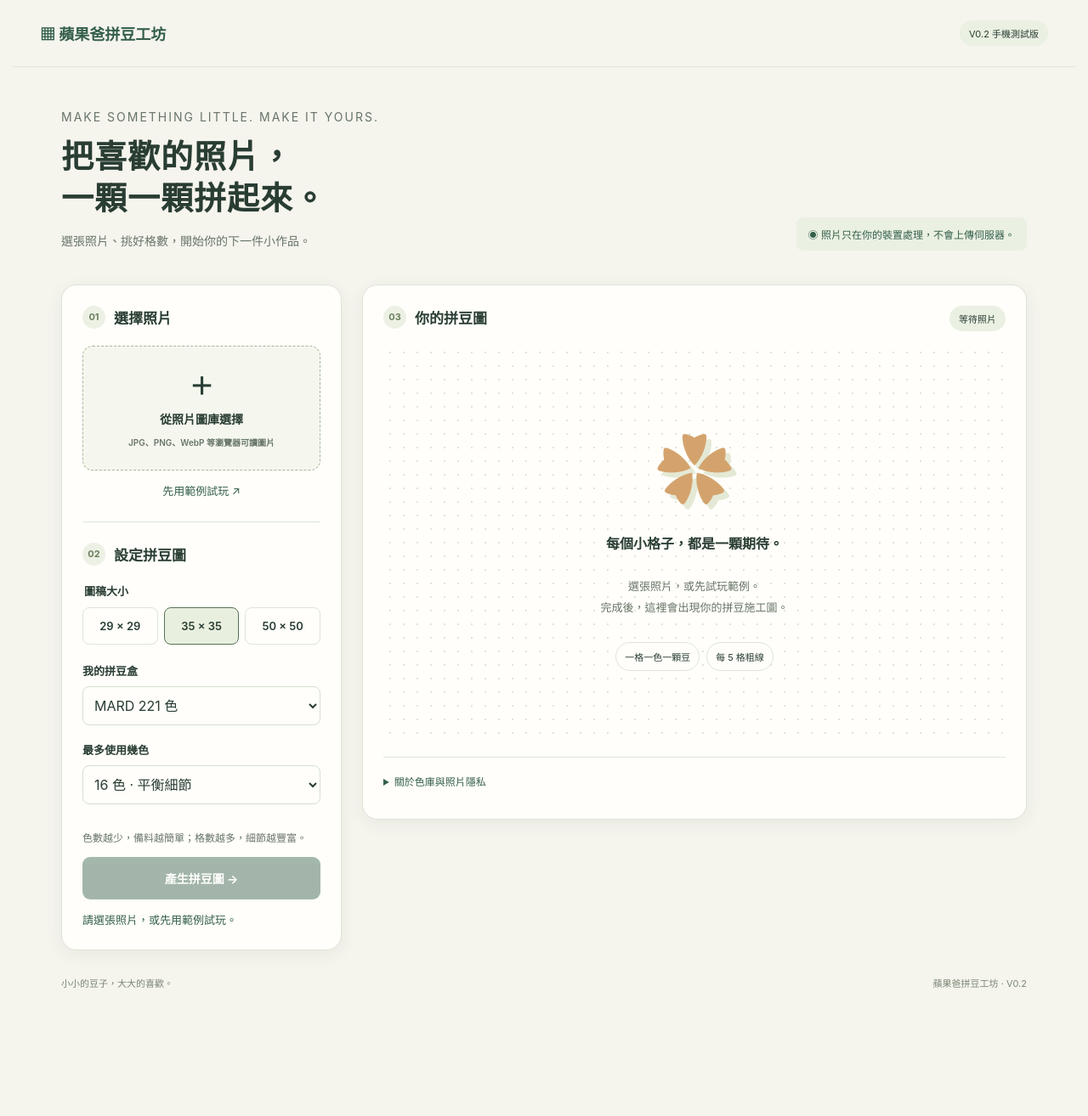
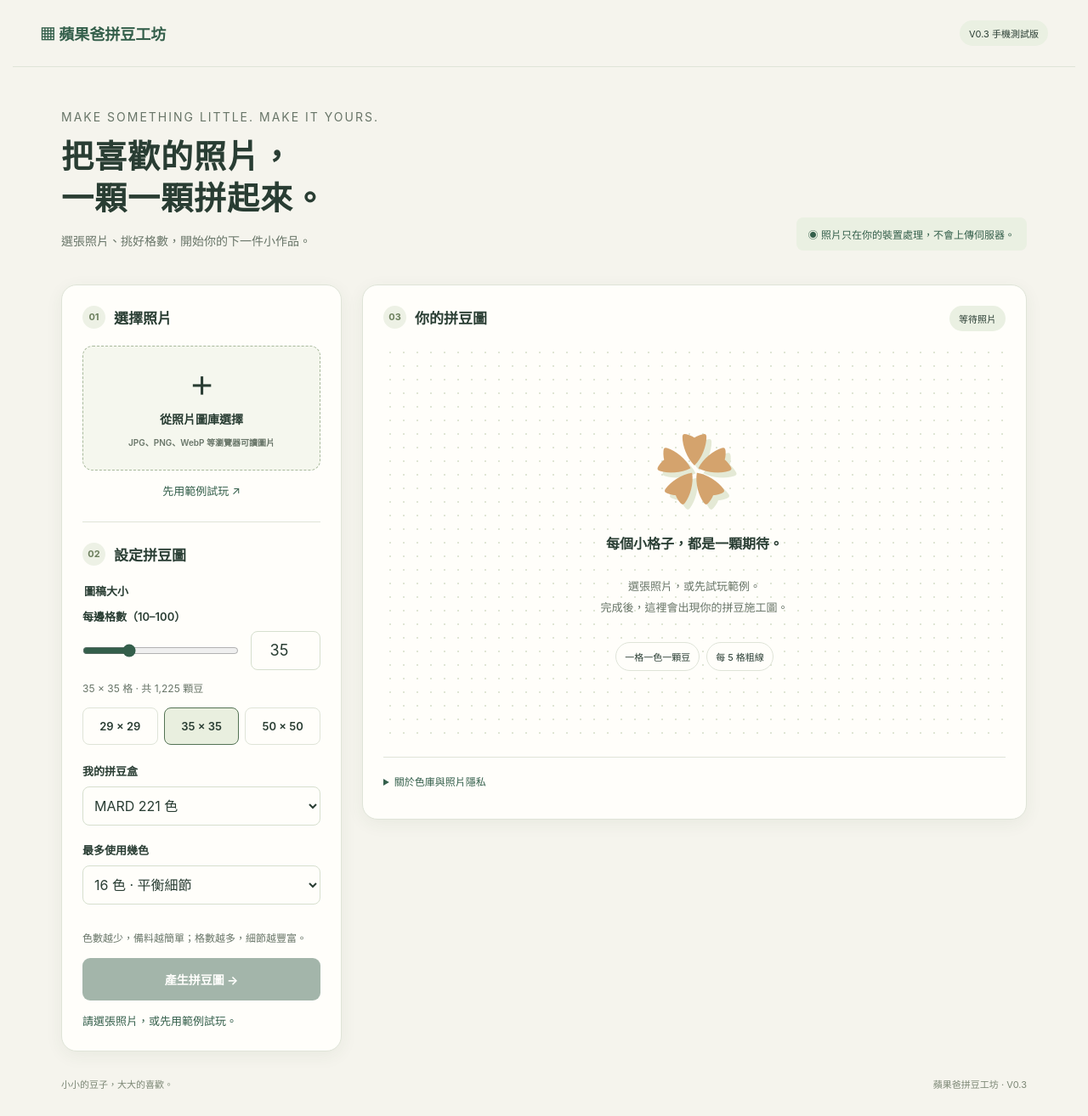
Before and after one commit to naniapplepapa/bead-converter, a website with bundled scripts: page index.html in a window 1280 px wide. Shown: the whole page at 85% size. Before the commit the page ends 1195 px from the top, so only its background shows below. Built offline with nearby package versions, Linux system fonts and the light colour scheme.

Commit message:
Add custom bead grid controls to page

```diff
--- a/index.html
+++ b/index.html
@@ -1,11 +1,11 @@
 <!doctype html><html lang="zh-Hant"><head><meta charset="utf-8"><meta name="viewport" content="width=device-width,initial-scale=1,viewport-fit=cover"><meta name="theme-color" content="#f5f4ed"><meta http-equiv="Content-Security-Policy" content="default-src 'self'; script-src 'self'; style-src 'self' 'unsafe-inline'; img-src 'self' blob: data:; connect-src 'self'; worker-src 'self'; object-src 'none'; base-uri 'none'; form-action 'none'"><title>蘋果爸拼豆工坊</title><link rel="icon" href="icon.svg"><link rel="stylesheet" href="style.css"><script type="module" src="app.js"></script></head><body>
-<header><a href="./">▦ 蘋果爸拼豆工坊</a><span class="badge">V0.2 手機測試版</span></header>
+<header><a href="./">▦ 蘋果爸拼豆工坊</a><span class="badge">V0.3 手機測試版</span></header>
 <main><div class="intro"><p class="eyebrow">MAKE SOMETHING LITTLE. MAKE IT YOURS.</p><h1>把喜歡的照片，<br>一顆一顆拼起來。</h1><p>選張照片、挑好格數，開始你的下一件小作品。</p><p class="privacy">◉ 照片只在你的裝置處理，不會上傳伺服器。</p></div>
 <div class="workspace"><section class="card controls"><h2><b>01</b> 選擇照片</h2>
 <label class="upload">＋<strong>從照片圖庫選擇</strong><small>JPG、PNG、WebP 等瀏覽器可讀圖片</small><input id="photo" type="file" accept="image/*" aria-label="選擇照片"></label><button id="demo" class="text-button">先用範例試玩 ↗</button>
 <div id="cropSection" hidden><p id="photoName" class="caption"></p><canvas id="crop" width="480" height="480" aria-label="正方形裁切預覽"></canvas><p class="caption">調整取景，保留想拼的部分。</p><label for="cropZoom">照片放大 <output id="cropZoomValue">1.0×</output></label><input type="range" id="cropZoom" min="1" max="4" step="0.1" value="1"><label for="cropX">左右位置</label><input type="range" id="cropX" min="0" max="100" value="50"><label for="cropY">上下位置</label><input type="range" id="cropY" min="0" max="100" value="50"></div>
-<hr><h2><b>02</b> 設定拼豆圖</h2><fieldset><legend>圖稿大小</legend><div class="segments"><label><input type="radio" name="size" value="29"><span>29 × 29</span></label><label><input type="radio" name="size" value="35" checked><span>35 × 35</span></label><label><input type="radio" name="size" value="50"><span>50 × 50</span></label></div></fieldset>
+<hr><h2><b>02</b> 設定拼豆圖</h2><fieldset><legend>圖稿大小</legend><label for="gridSize">每邊格數（10–100）</label><div class="size-controls"><input id="gridRange" type="range" min="10" max="100" step="1" value="35" aria-label="拖曳調整每邊格數"><input id="gridSize" type="number" min="10" max="100" step="1" value="35" inputmode="numeric" aria-describedby="gridSummary"></div><p id="gridSummary" class="caption">35 × 35 格 · 共 1,225 顆豆</p><div class="segments"><label><input type="radio" name="size" value="29"><span>29 × 29</span></label><label><input type="radio" name="size" value="35" checked><span>35 × 35</span></label><label><input type="radio" name="size" value="50"><span>50 × 50</span></label></div></fieldset>
 <label for="palette">我的拼豆盒</label><select id="palette"><option value="221">MARD 221 色</option><option value="36">MARD 36 色（待實品核對）</option></select><label for="maxColors">最多使用幾色</label><select id="maxColors"><option value="1">1 色</option><option value="4">4 色 · 極簡</option><option value="8">8 色 · 簡單好拼</option><option value="16" selected>16 色 · 平衡細節</option><option value="24">24 色</option><option value="32">32 色</option><option value="all">不限 · 使用所選色庫</option></select><p class="caption">色數越少，備料越簡單；格數越多，細節越豐富。</p><button id="convert" class="primary" disabled>產生拼豆圖 →</button><p id="status" role="status" aria-live="polite">正在載入色庫…</p></section>
 <section class="card result"><div class="section-head"><h2><b>03</b> 你的拼豆圖</h2><span id="resultBadge" class="badge">等待照片</span></div><div id="empty" class="empty"><div class="flower">✿</div><h3>每個小格子，都是一顆期待。</h3><p>選張照片，或先試玩範例。<br>完成後，這裡會出現你的拼豆施工圖。</p><div class="pills"><span>一格一色一顆豆</span><span>每 5 格粗線</span></div></div>
 <div id="resultContent" hidden><div class="metrics"><div><strong id="gridMetric"></strong><small>圖稿格數</small></div><div><strong id="colorMetric"></strong><small>實際用色</small></div><div><strong id="beadMetric"></strong><small>拼豆總數</small></div></div><div class="toolbar"><label class="check"><input id="showCodes" type="checkbox" checked> 顯示色號</label><label for="viewZoom">預覽</label><select id="viewZoom"><option value="1">適合畫面</option><option value="2">放大 2×</option><option value="3">放大 3×</option></select></div><div id="canvasScroll" class="canvas-scroll" tabindex="0" aria-label="拼豆圖，可捲動查看"><canvas id="pattern" aria-label="拼豆施工圖"></canvas></div><p class="caption">放大後可滑動查看，也可用 Safari 雙指縮放。</p><div class="downloads"><a id="download" class="primary" aria-disabled="true" download="bead-pattern.png">下載施工圖 PNG ↓</a><button id="share" class="secondary" hidden>分享／儲存圖片</button></div><p class="caption">iPhone 可用「分享／儲存圖片」存到照片或檔案。離開前請先儲存，網站不保留作品。</p><h3 class="legend-title">備料清單 <small id="legendCount"></small></h3><div id="swatches" class="swatches"></div></div>
-<details><summary>關於色庫與照片隱私</summary><p id="paletteNotice"></p><p>照片及作品只留在本次頁面的記憶體中，重新整理後不保留。透明區域合成白底並計入豆數。沒有 AI、追蹤分析或第三方圖片服務。</p><p>採用 OKLab 感知色差選色。直接縮小照片不會自動變成 Q 版，人物建議先放大取景。</p><a id="paletteSource" target="_blank" rel="noopener">查看固定版本色庫來源 ↗</a></details></section></div><footer>小小的豆子，大大的喜歡。<span>蘋果爸拼豆工坊 · V0.2</span></footer></main><noscript>請開啟 JavaScript，才能在你的裝置內轉換照片。</noscript></body></html>
+<details><summary>關於色庫與照片隱私</summary><p id="paletteNotice"></p><p>照片及作品只留在本次頁面的記憶體中，重新整理後不保留。透明區域合成白底並計入豆數。沒有 AI、追蹤分析或第三方圖片服務。</p><p>採用 OKLab 感知色差選色。直接縮小照片不會自動變成 Q 版，人物建議先放大取景。</p><a id="paletteSource" target="_blank" rel="noopener">查看固定版本色庫來源 ↗</a></details></section></div><footer>小小的豆子，大大的喜歡。<span>蘋果爸拼豆工坊 · V0.3</span></footer></main><noscript>請開啟 JavaScript，才能在你的裝置內轉換照片。</noscript></body></html>
```
